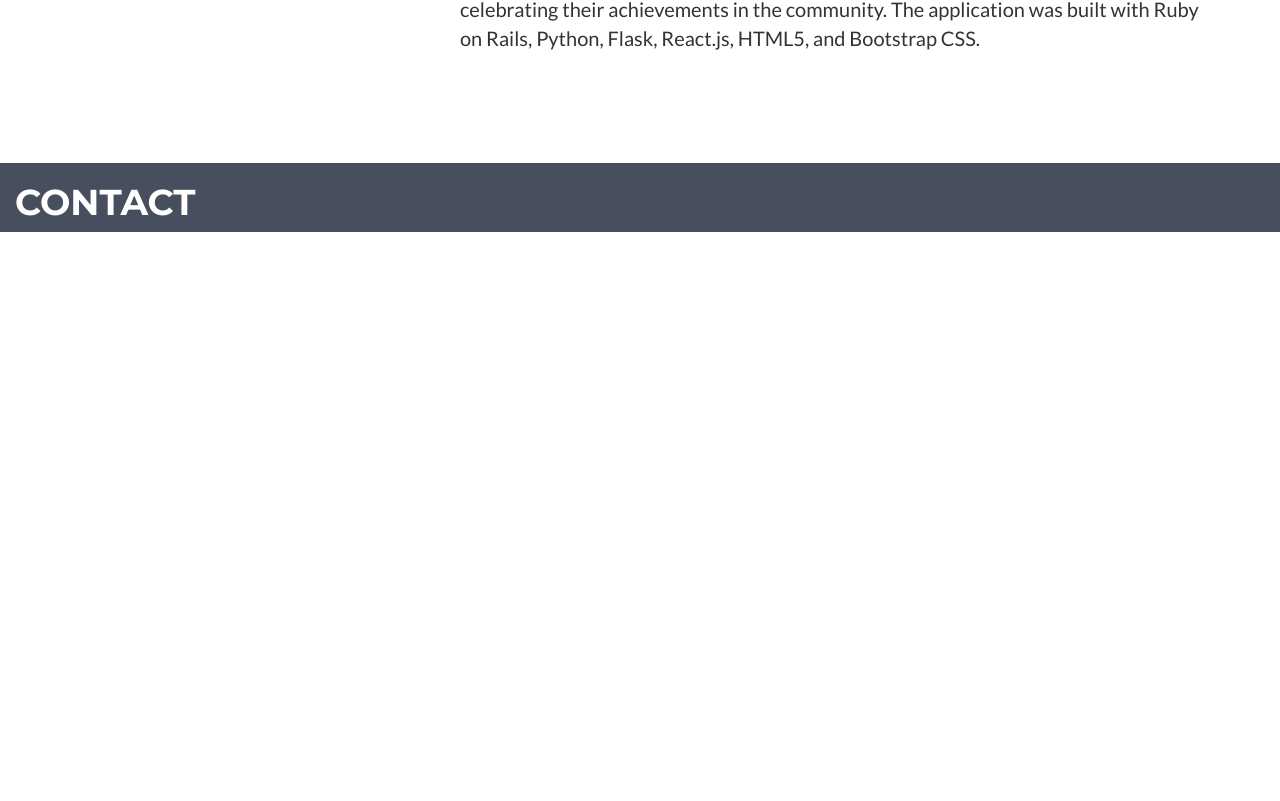
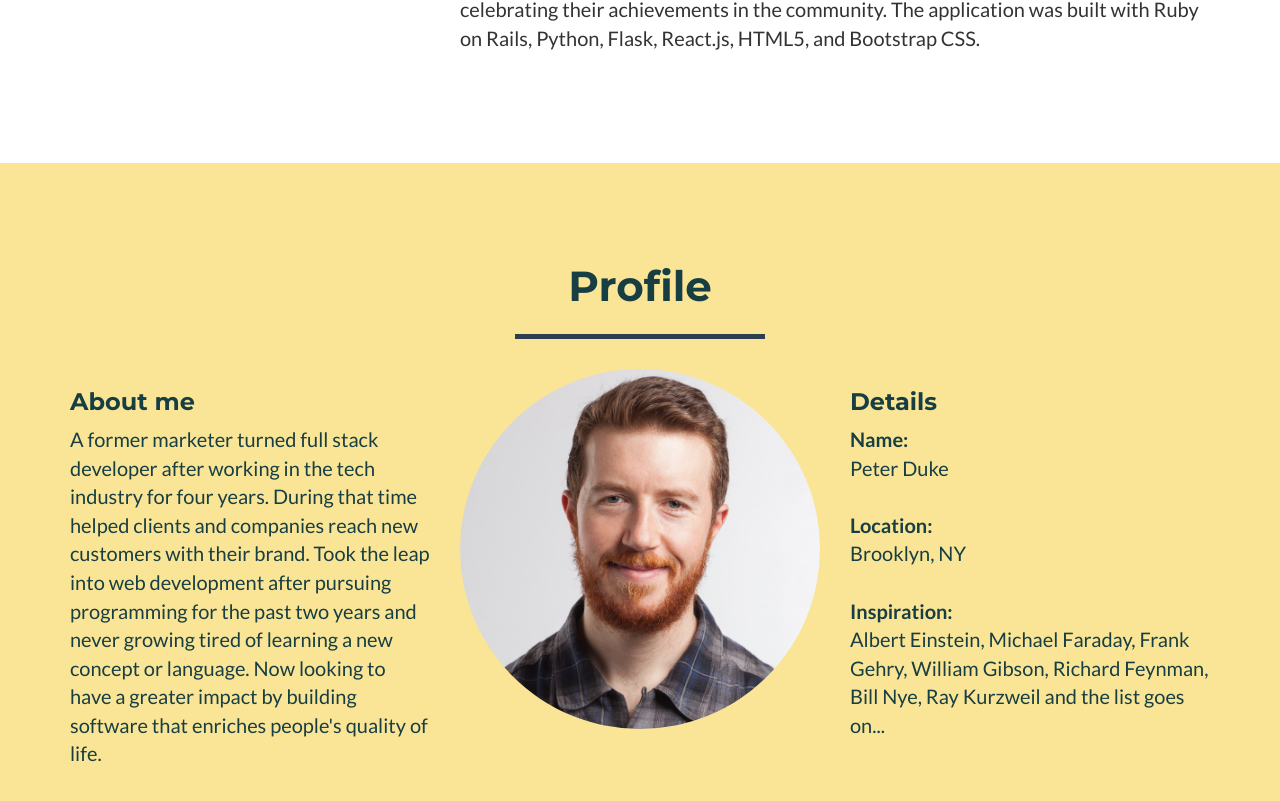
Before and after one commit to p-duke/p-duke.github.io, a React (Create React App) app in the folder personal-site/: page / in a window 1280 px wide. Shown: the part 1279-2080 px from the top of the page. Before the commit the page ends 1511 px from the top, so only its background shows below. Built offline with nearby package versions, Linux system fonts and the light colour scheme.

Commit message:
completed profile section

```diff
--- a/personal-site/src/App.js
+++ b/personal-site/src/App.js
@@ -18,7 +18,8 @@ import {
   Image,
   Row,
   Carousel,
-  Media
+  Media,
+  Thumbnail
 } from 'react-bootstrap';
 
 class App extends Component {
@@ -38,8 +39,9 @@ class App extends Component {
             </Navbar.Header>
             <Navbar.Collapse>
             <Nav pullRight>
+              <NavItem href="#">Profile</NavItem>
+              <NavItem href="#">Experience</NavItem>
               <NavItem href="#">Portfolio</NavItem>
-              <NavItem href="#">About</NavItem>
               <NavItem href="#">Contact</NavItem>
             </Nav>
             </Navbar.Collapse>
@@ -51,10 +53,11 @@ class App extends Component {
           <div id="hero-overlay"></div>
           <Grid className="text-center">
           <div id="hero-text" className="text-center">
-            <h1 className="margin">Peter Duke</h1>
+            <h1 className="text-uppercase margin">Peter Duke</h1>
             <hr className="thick-line"/>
-            <h2 className="margin">Software Developer by Day</h2>
-            <h3 className="margin">Designer by Night</h3>
+            <h2 className="margin">Web Developer </h2>
+            {/* <h3 className="margin">Designer by Night</h3>
+            <hr className="thick-line"/> */}
           </div>
           </Grid>
         </Jumbotron>
@@ -118,7 +121,6 @@ class App extends Component {
                         </a>
                     </div>
                 </div> */}
-
                 <div className="row">
                   <Media className="col-md-4">
                       <Media.Left align="middle">
@@ -134,7 +136,6 @@ class App extends Component {
                         </div>
                       </Media.Left>
                   </Media>
-
                     <Media className="col-md-8">
                       <Media.Body>
                         <Media.Heading>Devconnect</Media.Heading>
@@ -145,10 +146,58 @@ class App extends Component {
             </div>
         </section>
 
-        <Grid fluid bsClass="container" className="bg-2">
+        {/* <Grid fluid bsClass="container" className="bg-2">
           <h1>Contact</h1>
-            {/* <Image rounded responsive src={profilePic} className="center-block" alt="profile-pic" /> */}
-        </Grid>
+            <Image rounded responsive src={profilePic} className="center-block" alt="profile-pic" />
+        </Grid> */}
+
+        <section className="bg-about" id="about">
+            <div className="container">
+                <div className="row">
+                    <div className="col-lg-12 text-center">
+                        <h2>Profile</h2>
+                        <hr className="star-yellow" />
+                    </div>
+                </div>
+                <div className="row">
+                    <div className="col-md-4">
+                        <h3>About me</h3>
+                        <p>A former marketer turned full stack developer after working in the tech industry for four years. During that time helped clients and companies reach new customers with their brand. Took the leap into web development after pursuing programming for the past two years and never growing tired of learning a new concept or language. Now looking to have a greater impact by building software that enriches people's quality of life.</p>
+                    </div>
+                    <div className="col-md-4">
+                        <Image src={require("../images/headshot.jpg")} responsive circle />
+                    </div>
+                    <div className="col-md-4">
+                        <h3>Details</h3>
+                        <p>
+                          <strong>Name:</strong>
+                          <br/>
+                          Peter Duke
+                          <br/>
+                          <br/>
+                          <strong>Location:</strong>
+                          <br/>
+                          Brooklyn, NY
+                          <br/>
+                          <br/>
+                          <strong>Inspiration:</strong>
+                          <br/>
+                          Albert Einstein, Michael Faraday, Frank Gehry, William Gibson, Richard Feynman, Bill Nye, Ray Kurzweil and the list goes on...
+                          <br/>
+                        </p>
+                        <div>
+                        <a href="#">
+                          <i class="fa-linkedin-square" aria-hidden="true"></i>
+                        </a>
+                        <a href="#">
+                          <i class="fa-linkedin-square" aria-hidden="true"></i>
+                        </a>
+
+                        </div>
+                    </div>
+                </div>
+            </div>
+        </section>
 
       </div>
     );
--- a/personal-site/src/index.css
+++ b/personal-site/src/index.css
@@ -68,9 +68,9 @@ body {
     color: #ffffff;
     }
 
-    .bg-3 {
-    background-color: #ffffff;
-    color: #555555;
+    .bg-about {
+    background-color: #fae596;
+    color: #173e43;
     }
 
     .bg-4 {
@@ -98,7 +98,7 @@ body {
       bottom: 0px;
       left: 0px;
       right: 0px;
-      opacity: 0.55;
+      opacity: 0.75;
       filter: alpha(opacity=75);
       z-index: -5;
     }
@@ -129,6 +129,7 @@ body {
       text-align: center;
       background: rgba(0,0,0,0.4);
     }
+
 
 
 
@@ -165,7 +166,7 @@ body {
   h5,
   h6 {
     font-family: "Montserrat", "Helvetica Neue", Helvetica, Arial, sans-serif;
-    text-transform: uppercase;
+    /*text-transform: uppercase;*/
     font-weight: 700;
   }
 
@@ -174,13 +175,24 @@ body {
     border: none;
     border-top: solid 5px;
     text-align: center;
-    max-width: 250px;
+    max-width: 400px;
     margin: 25px auto 30px;
     color: #FFFFFF;
   }
 
+  hr#about-header {
+    padding: 0;
+    border: none;
+    border-top: solid 5px;
+    text-align: center;
+    max-width: 250px;
+    margin: 25px auto 30px;
+    color: #173e43;
+  }
+
   hr.star-light,
-  hr.star-primary {
+  hr.star-primary,
+  hr.star-yellow {
     padding: 0;
     border: none;
     border-top: solid 5px;
@@ -189,8 +201,9 @@ body {
     margin: 25px auto 30px;
   }
   hr.star-light:after,
-  hr.star-primary:after {
-    content: "\f005";
+  hr.star-primary:after,
+  hr.star-yellow:after {
+    content: "\f0eb";
     font-family: FontAwesome;
     display: inline-block;
     position: relative;
@@ -201,17 +214,30 @@ body {
   hr.star-light {
     border-color: white;
   }
+
   hr.star-light:after {
     background-color: #18BC9C;
     color: white;
   }
+
   hr.star-primary {
     border-color: #2C3E50;
   }
+
   hr.star-primary:after {
     background-color: white;
     color: #2C3E50;
   }
+
+  hr.star-yellow {
+    border-color: #2C3E50;
+  }
+
+  hr.star-yellow:after {
+    background-color: #fae596;
+    color: #2C3E50;
+  }
+
   .img-centered {
     margin: 0 auto;
   }
```
Also changed, not shown: personal-site/images/headshot.jpg (added). Lines whose indentation alone changed are shown as unchanged.
